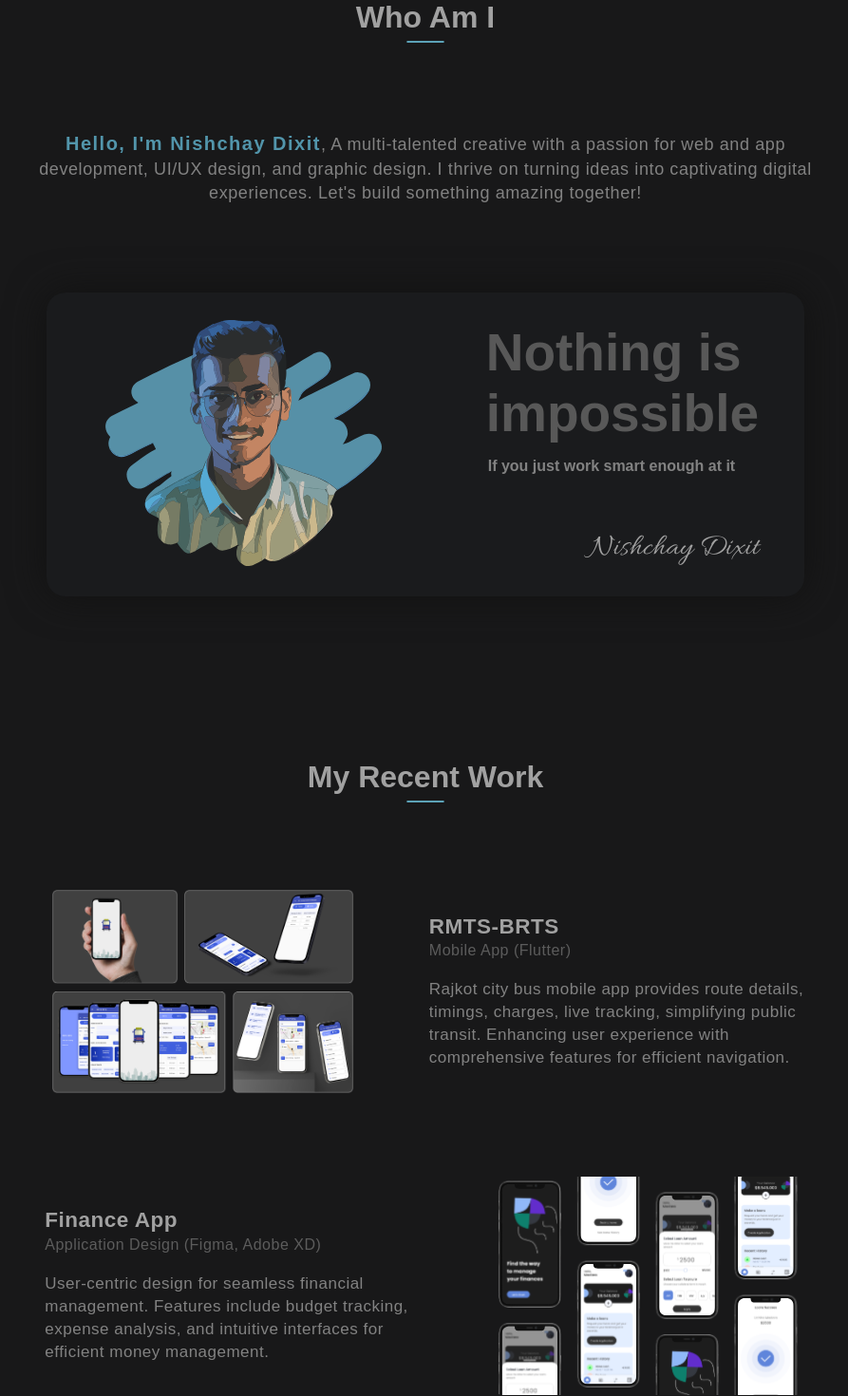
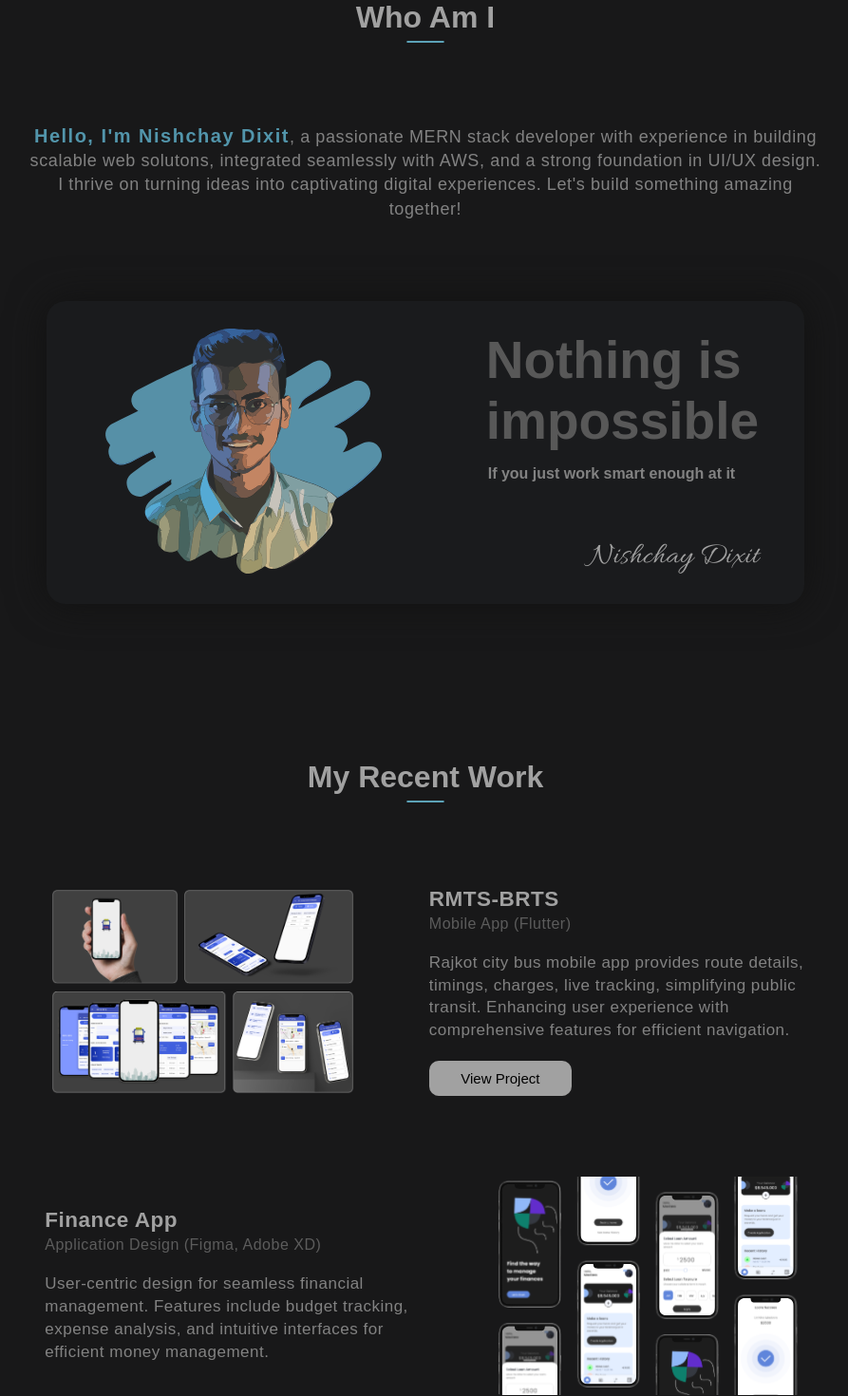
Before and after one commit to NishchayDixit/MyReactPortfolio, a React (Create React App) app: page / in a window 1280 px wide. Shown: the part 880-2350 px from the top of the page at 95% size, without its empty margins (192-1085 px from the left). Built offline with nearby package versions, Linux system fonts and the light colour scheme; some icons are missing.

Commit message:
Update project details

```diff
--- a/src/components/about_section/AboutSection.js
+++ b/src/components/about_section/AboutSection.js
@@ -10,10 +10,8 @@ const AboutSection = () => {
             <div className='about'>
                 <div className='text_content'>
                     <div className='my_self'>
-                        <p><span>Hello, I'm Nishchay Dixit</span>, A multi-talented creative with a passion for web
-                            and app development, UI/UX design, and graphic design. I thrive on turning ideas into
-                            captivating digital experiences. Let's build something
-                            amazing together!</p>
+                        <p><span>Hello, I'm Nishchay Dixit</span>, a passionate MERN stack developer with experience in building scalable web solutons, integrated seamlessly with AWS, and a strong foundation in UI/UX design.
+                            I thrive on turning ideas into captivating digital experiences. Let's build something amazing together!</p>
                     </div>
                 </div>
                 <div className='a_frame'>
--- a/src/components/project_section/ProjectSection.js
+++ b/src/components/project_section/ProjectSection.js
@@ -5,27 +5,57 @@ import ProjectContainer from '../../widgets/project_container/ProjectContainer';
 import first_project from '../../assets/image/Project 2.png';
 import second_project from '../../assets/image/Project 1.svg';
 import third_project from '../../assets/image/Project 4.svg';
+import forth_project from '../../assets/image/Project 5.png';
+
+const projects = [
+  {
+    projectImage: `${first_project}`,
+    projectName: "RMTS-BRTS",
+    projectType: "Mobile App (Flutter)",
+    projectDDescription:
+      "Rajkot city bus mobile app provides route details, timings, charges, live tracking, simplifying public transit. Enhancing user experience with comprehensive features for efficient navigation.",
+    showProjectLink: true,
+    projectLink: "https://github.com/NishchayDixit/rmts_brts_flutter"
+  },
+  {
+    projectImage: `${second_project}`,
+    projectName: "Finance App",
+    projectType: "Application Design (Figma, Adobe XD)",
+    projectDDescription:
+      "User-centric design for seamless financial management. Features include budget tracking, expense analysis, and intuitive interfaces for efficient money management.",
+    showProjectLink: false,
+    projectLink: null,
+  },
+  {
+    projectImage: `${third_project}`,
+    projectName: "eSpectra",
+    projectType: "Logo Design (Adobe Illustrator)",
+    projectDDescription:
+      "The logo symbolizes dynamic synergy, innovation, and diversity. Vibrant colors embody our commitment to a dynamic, inclusive future, reflecting the essence of our company.",
+    showProjectLink: false,
+    projectLink: null,
+  },
+  {
+    projectImage: `${forth_project}`,
+    projectName: "DNS Resolver",
+    projectType: "Node Application (NodeJS)",
+    projectDDescription: "A simple DNS Resolver built in Node.js using TypeScript that sends raw DNS queries over UDP to resolve domain names to their corresponding IPv4 (A) or IPv6 (AAAA) addresses.",
+    showProjectLink: true,
+    projectLink: "https://github.com/NishchayDixit/DNS-Resolver"
+  }
+];
+
 
 const ProjectSection = () => {
     return (
         <>
             <SectionHeading secction_name='My Recent Work' />
             <div className='projects'>
-                <div className='container'>
-                    <ProjectContainer projectImg={first_project} projectName='RMTS-BRTS' projectType='Mobile App (Flutter)' projectDescription='Rajkot city bus mobile app provides route details, timings, charges,
-                        live tracking, simplifying public transit. Enhancing user experience with comprehensive features
-                        for efficient navigation.'/>
-                </div>
-                <div className='container'>
-                    <ProjectContainer projectImg={second_project} projectName='Finance App' projectType='Application Design (Figma, Adobe XD)' projectDescription='User-centric design for seamless financial management. Features
-                        include budget tracking, expense analysis, and intuitive interfaces for efficient money
-                        management.'/>
-                </div>
-                <div className='container'>
-                    <ProjectContainer projectImg={third_project} projectName='eSpectra' projectType='Logo Design (Adobe Illustrator)' projectDescription='The logo symbolizes dynamic synergy, innovation, and diversity.
-                        Vibrant colors embody our commitment to a dynamic, inclusive future, reflecting the essence of
-                        our company.'/>
-                </div>
+                {projects.map((project, index) => (
+                    <div className='container' key={index}>
+                        <ProjectContainer projectImg={project.projectImage} projectName={project.projectName} projectType={project.projectType} projectDescription={project.projectDDescription} showProjectLink={project.showProjectLink} projectLink={project.projectLink}/>
+                    </div>
+                ))}
             </div>
         </>
     );
--- a/src/components/skills_section/SkillsSection.js
+++ b/src/components/skills_section/SkillsSection.js
@@ -5,8 +5,8 @@ import SkillContainer from '../../widgets/skill_container/SkillContainer';
 
 
 const SkillsSection = () => {
-    const webDevelopmentTech = ['HTML', 'CSS', 'JavaScript', 'ReactJS', 'NodeJS'];
-    const mobileDevelopmentTech = ['Android', 'Flutter'];
+    const webDevelopmentTech = ['JavaScript', "TypeScript",  'ReactJS'];
+    const backendDevelopmentTech = ["NodeJS", "ExpressJS"];
     const uiuxdesign = ['Figma', 'Adobe XD'];
     const graphicdesign = ['Adobe Illustrator'];
 
@@ -17,11 +17,18 @@ const SkillsSection = () => {
                 <div className='skill-content'>
                     <div className='view'>
                         <SkillContainer category='Web Development' techNames={webDevelopmentTech}/>
-                        <SkillContainer category='App Development' techNames={mobileDevelopmentTech}/>
+                        <SkillContainer category='Backend Development' techNames={backendDevelopmentTech}/>
                     </div>
                     <div className='view'>
                     <SkillContainer category='UI/UX Design' techNames={uiuxdesign}/>
                         <SkillContainer category='Graphic Design' techNames={graphicdesign}/>
+                    </div>
+                    <div className='view'>
+                        <SkillContainer category='Database' techNames={['MongoDB', 'MySQL', 'PostgreSQL']}/>
+                        <SkillContainer category='Version Control' techNames={['Git', 'GitHub']}/>
+                    </div>
+                    <div>
+                        <SkillContainer category='AWS Services' techNames={["EC2", "S3", "RDS", "Lambda"]}/>
                     </div>
                 </div>
             </div>
--- a/src/widgets/project_container/ProjectContainer.css
+++ b/src/widgets/project_container/ProjectContainer.css
@@ -43,6 +43,27 @@ img {
     font-size: 17px;
     line-height: 1.4;
     letter-spacing: .5px;
+}
+
+.project-info .project-links {
+    background-color: var(--color-primary-text);
+    color: var(--color-primary-bg);
+    border: none;
+    border-radius: 10px;
+    padding: 10px 20px;
+    margin-top: 5%;
+    font-size: 15px;
+    cursor: pointer;
+    -webkit-transition: all .3s ease;
+    -o-transition: all .3s ease;
+    transition: all .3s ease;
+    max-width: 150px;
+    text-align: center;
+    text-decoration: none;
+}
+
+.project-info .project-links:hover {
+    background-color: var(--color-primary);
 }
 
 @media (max-width: 576px) {
--- a/src/widgets/project_container/ProjectContainer.js
+++ b/src/widgets/project_container/ProjectContainer.js
@@ -1,16 +1,19 @@
 import React from 'react';
 import './ProjectContainer.css';
 
-const ProjectContainer = ({projectImg, projectName, projectType, projectDescription}) => {
+const ProjectContainer = ({projectImg, projectName, projectType, projectDescription, showProjectLink, projectLink}) => {
     return (
-        <>
-            <img src={projectImg} alt='project image' />
-            <div className='project-info'>
-                <h3 className='project-name'>{projectName}</h3>
-                <p className='project-type'>{projectType}</p>
-                <p className='project-description'>{projectDescription}</p>
-            </div>
-        </>
+      <>
+        <img src={projectImg} alt="project image" />
+        <div className="project-info">
+          <h3 className="project-name">{projectName}</h3>
+          <p className="project-type">{projectType}</p>
+          <p className="project-description">{projectDescription}</p>
+          {showProjectLink && (
+            <a href={projectLink} target="_blank" rel="noopener noreferrer" className="project-links">View Project</a>
+          )}
+        </div>
+      </>
     );
 };
 
```
Also changed, not shown: src/components/App.js (+4 -4 lines), src/components/Sections.js (+4 -4 lines), src/assets/image/Project 5.png (added).
